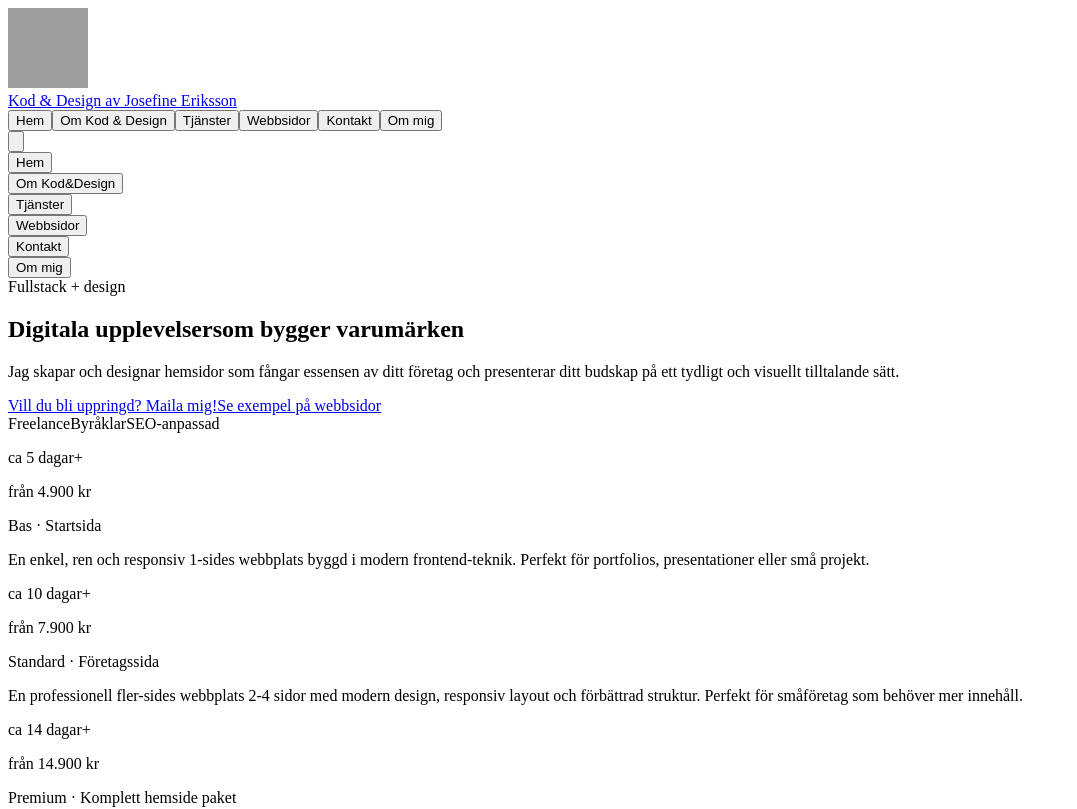
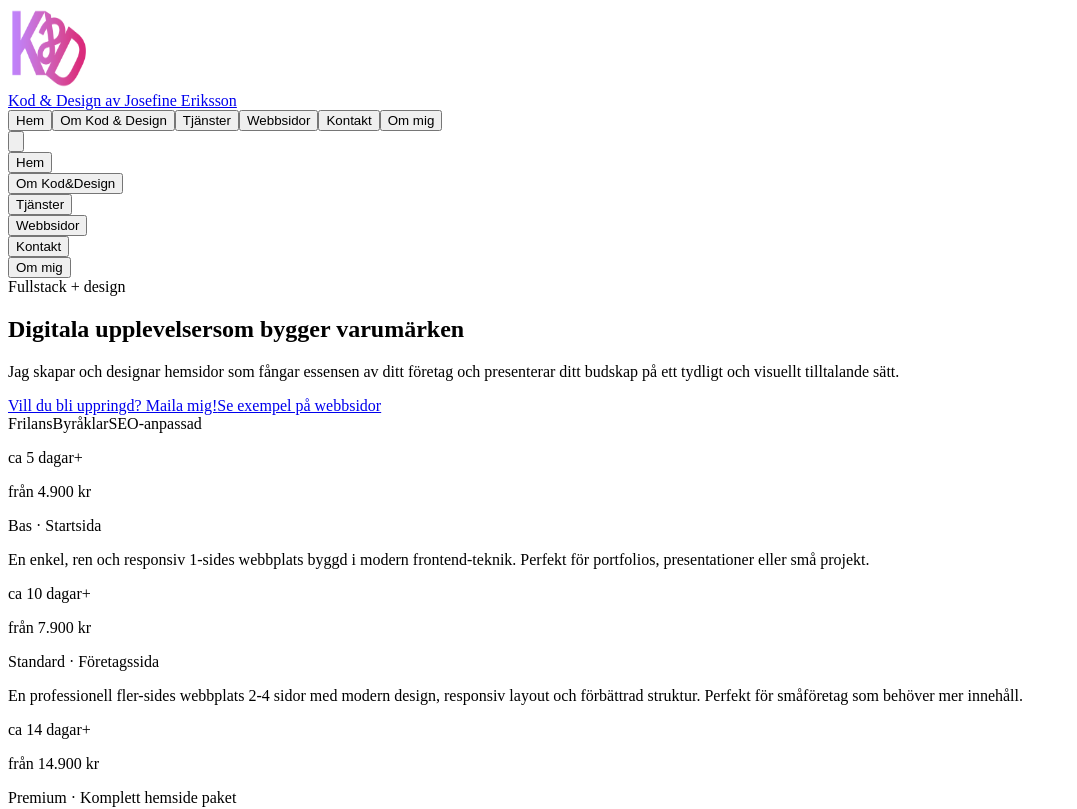
Before and after one commit to knixan/kodochdesign, a Next.js app: page / in a window 1280 px wide. Shown: the top 809 px of the page, without its empty margins (0-1077 px from the left). Built offline with nearby package versions, Linux system fonts and the light colour scheme; grey boxes are pictures that could not be loaded.

Commit message:
logga och design

```diff
--- a/src/app/webbsidor/page.tsx
+++ b/src/app/webbsidor/page.tsx
@@ -121,9 +121,6 @@ export default function WebbsidorPage() {
                       <h2 className="text-2xl font-bold text-white">
                         {item.title}
                       </h2>
-                      <p className="mt-2 text-sm uppercase tracking-[0.3em] text-pink-200">
-                        Next.js · Tailwind · SEO
-                      </p>
                     </div>
                     <p className="text-slate-300 leading-relaxed">
                       {item.description}
--- a/src/components/hero.tsx
+++ b/src/components/hero.tsx
@@ -39,7 +39,7 @@ export default function Hero() {
     { icon: SiAdobeillustrator, name: "Illustraitor", color: "#f472b6" },
   ];
 
-  const badges = ["Freelance", "Byråklar", "SEO-anpassad"];
+  const badges = ["Frilans", "Byråklar", "SEO-anpassad"];
 
   const packages = [
     {
```
Also changed, not shown: public/images/kodochdesign.png (added).
